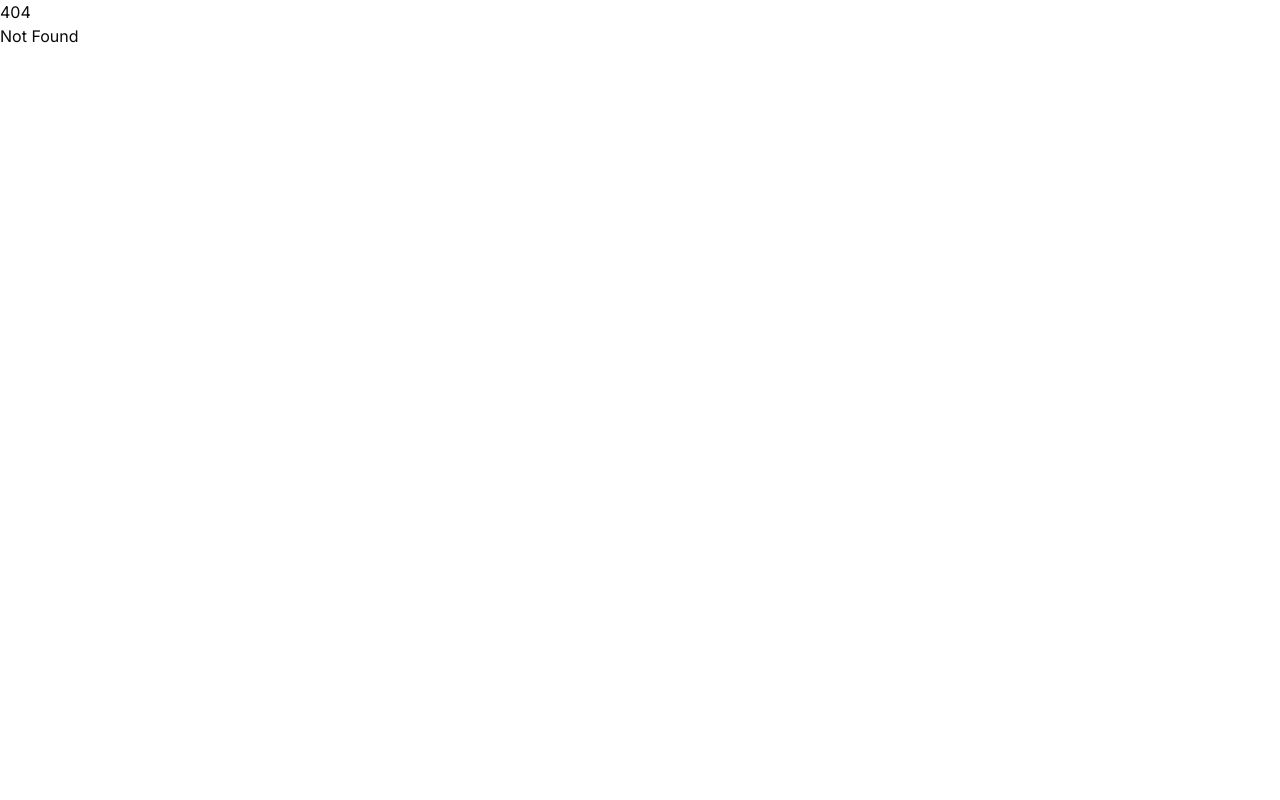
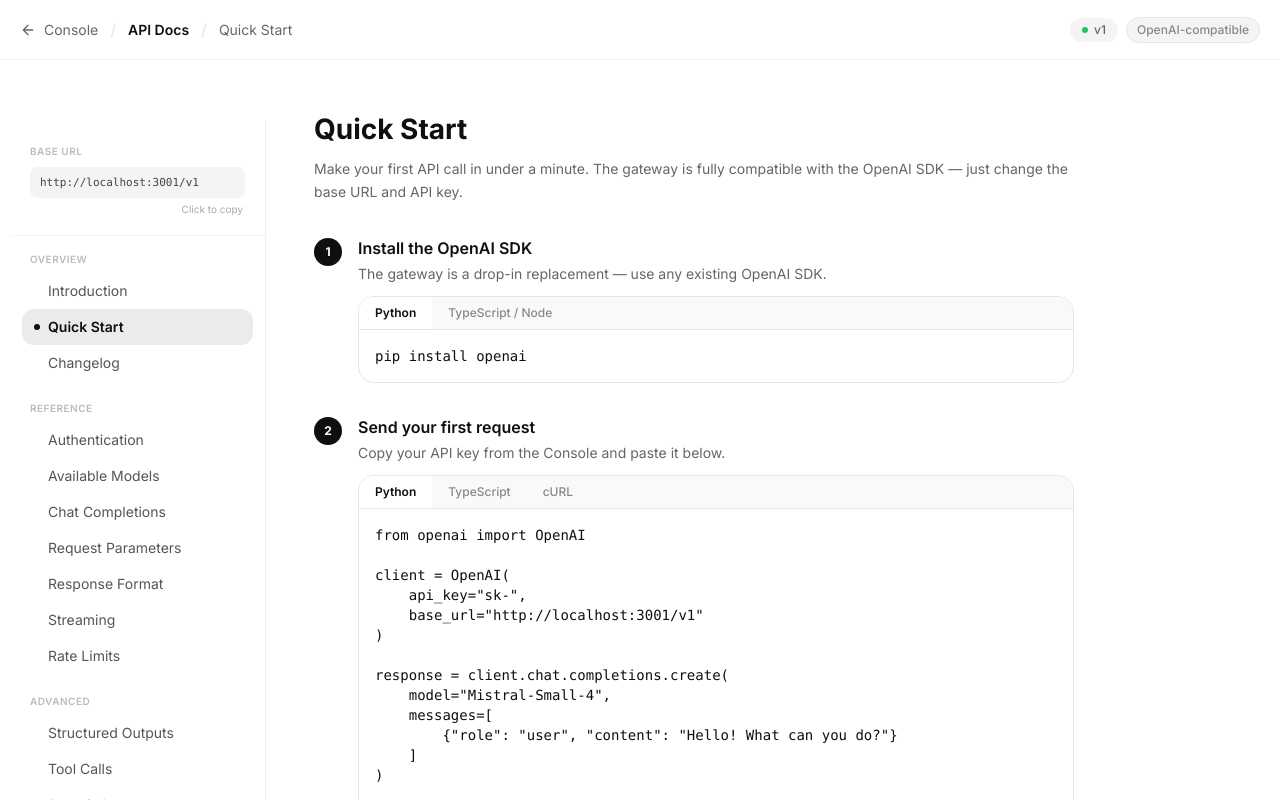
Before and after one commit to oki0ki/Render-API-Console, a SvelteKit app in the folder console/console/: page /docs/quickstart in a window 1280 px wide. Before the commit this address had no page. Built offline with nearby package versions, Linux system fonts and the light colour scheme.

Commit message:
Add console/console/src/routes/docs/quickstart/+page.svelte

```diff
--- /dev/null
+++ b/console/console/src/routes/docs/quickstart/+page.svelte
@@ -0,0 +1,105 @@
+<script lang="ts">
+        import { baseUrl, getSnippets } from '$lib/docs-store';
+
+        $: s = getSnippets($baseUrl);
+        let activeTab1 = 0;
+        let activeTab2 = 0;
+</script>
+
+<svelte:head><title>Quick Start — API Docs</title></svelte:head>
+
+<div class="max-w-[760px]">
+
+        <h1 class="text-[1.75rem] font-bold text-[#0f0f0f] mb-2">Quick Start</h1>
+        <p class="text-sm text-[#666] mb-8 leading-relaxed">
+                Make your first API call in under a minute. The gateway is fully compatible with the OpenAI SDK — just change the base URL and API key.
+        </p>
+
+        <!-- Step 1 -->
+        <div class="flex items-start gap-4 mb-8">
+                <div class="flex-shrink-0 w-7 h-7 rounded-full bg-[#0f0f0f] text-white text-xs font-bold flex items-center justify-center mt-0.5">1</div>
+                <div class="flex-1">
+                        <h2 class="text-base font-semibold text-[#0f0f0f] mb-1">Install the OpenAI SDK</h2>
+                        <p class="text-sm text-[#666] mb-3">The gateway is a drop-in replacement — use any existing OpenAI SDK.</p>
+                        <div class="rounded-2xl border border-[#e5e5e5] overflow-hidden">
+                                <div class="flex border-b border-[#e5e5e5] bg-[#f9f9f9]">
+                                        {#each ['Python', 'TypeScript / Node'] as tab, i}
+                                                <button
+                                                        on:click={() => activeTab1 = i}
+                                                        class="px-4 py-2 text-xs font-medium transition-colors {activeTab1 === i ? 'text-[#0f0f0f] font-semibold bg-white' : 'text-[#888] hover:text-[#444]'}"
+                                                >{tab}</button>
+                                        {/each}
+                                </div>
+                                {#if activeTab1 === 0}
+                                        <pre class="p-4 text-sm font-mono text-[#0f0f0f] overflow-x-auto"><code>pip install openai</code></pre>
+                                {:else}
+                                        <pre class="p-4 text-sm font-mono text-[#0f0f0f] overflow-x-auto"><code>npm install openai</code></pre>
+                                {/if}
+                        </div>
+                </div>
+        </div>
+
+        <!-- Step 2 -->
+        <div class="flex items-start gap-4 mb-8">
+                <div class="flex-shrink-0 w-7 h-7 rounded-full bg-[#0f0f0f] text-white text-xs font-bold flex items-center justify-center mt-0.5">2</div>
+                <div class="flex-1">
+                        <h2 class="text-base font-semibold text-[#0f0f0f] mb-1">Send your first request</h2>
+                        <p class="text-sm text-[#666] mb-3">Copy your API key from the Console and paste it below.</p>
+
+                        <div class="rounded-2xl border border-[#e5e5e5] overflow-hidden">
+                                <div class="flex border-b border-[#e5e5e5] bg-[#f9f9f9]">
+                                        {#each ['Python', 'TypeScript', 'cURL'] as tab, i}
+                                                <button
+                                                        on:click={() => activeTab2 = i}
+                                                        class="px-4 py-2 text-xs font-medium transition-colors {activeTab2 === i ? 'text-[#0f0f0f] font-semibold bg-white' : 'text-[#888] hover:text-[#444]'}"
+                                                >{tab}</button>
+                                        {/each}
+                                </div>
+                                {#if activeTab2 === 0}
+                                        <pre class="p-4 text-sm font-mono text-[#0f0f0f] overflow-x-auto"><code>{@html s.quickstartPython}</code></pre>
+                                {:else if activeTab2 === 1}
+                                        <pre class="p-4 text-sm font-mono text-[#0f0f0f] overflow-x-auto"><code>{@html s.quickstartJS}</code></pre>
+                                {:else}
+                                        <pre class="p-4 text-sm font-mono text-[#0f0f0f] overflow-x-auto"><code>{@html s.quickstartCurl}</code></pre>
+                                {/if}
+                        </div>
+                </div>
+        </div>
+
+        <!-- Step 3 -->
+        <div class="flex items-start gap-4 mb-10">
+                <div class="flex-shrink-0 w-7 h-7 rounded-full bg-[#0f0f0f] text-white text-xs font-bold flex items-center justify-center mt-0.5">3</div>
+                <div class="flex-1">
+                        <h2 class="text-base font-semibold text-[#0f0f0f] mb-1">Check the response</h2>
+                        <p class="text-sm text-[#666] mb-3">A successful response looks like this:</p>
+                        <div class="rounded-2xl border border-[#e5e5e5] overflow-hidden">
+                                <div class="flex items-center px-4 py-2.5 bg-[#f9f9f9] border-b border-[#e5e5e5]">
+                                        <span class="text-xs font-medium text-[#888888]">JSON</span>
+                                </div>
+                                <pre class="p-4 text-sm font-mono text-[#0f0f0f] overflow-x-auto"><code>{`{
+  "id": "chatcmpl-abc123",
+  "object": "chat.completion",
+  "model": "Mistral-Small-4",
+  "choices": [{
+    "index": 0,
+    "message": {
+      "role": "assistant",
+      "content": "Hello! I'm an AI assistant..."
+    },
+    "finish_reason": "stop"
+  }],
+  "usage": { "prompt_tokens": 12, "completion_tokens": 38, "total_tokens": 50 }
+}`}</code></pre>
+                        </div>
+                </div>
+        </div>
+
+        <!-- Tip -->
+        <div class="flex items-start gap-3 p-4 rounded-xl border border-[#e5e5e5] bg-[#f4f4f4]">
+                <svg class="w-4 h-4 text-[#888] flex-shrink-0 mt-0.5" viewBox="0 0 24 24" fill="none" stroke="currentColor" stroke-width="2"><circle cx="12" cy="12" r="10"/><line x1="12" y1="8" x2="12" y2="12"/><line x1="12" y1="16" x2="12.01" y2="16"/></svg>
+                <div class="text-sm text-[#444]">
+                        <strong>Migrating from OpenAI?</strong> You only need to change <code class="bg-[#e5e5e5] px-1 rounded font-mono">base_url</code> and <code class="bg-[#e5e5e5] px-1 rounded font-mono">api_key</code>. All existing code works as-is.
+                </div>
+        </div>
+
+</div>
```
